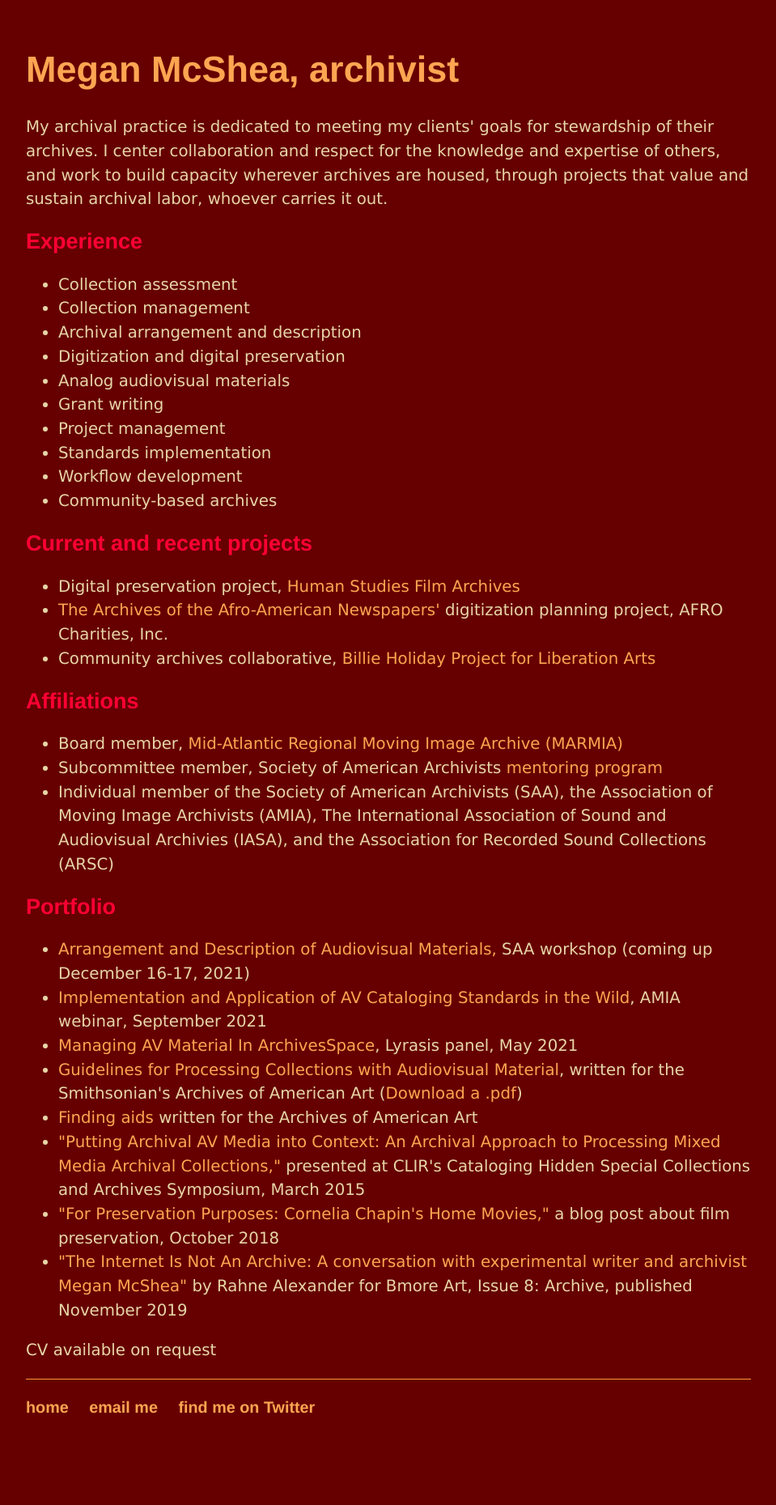
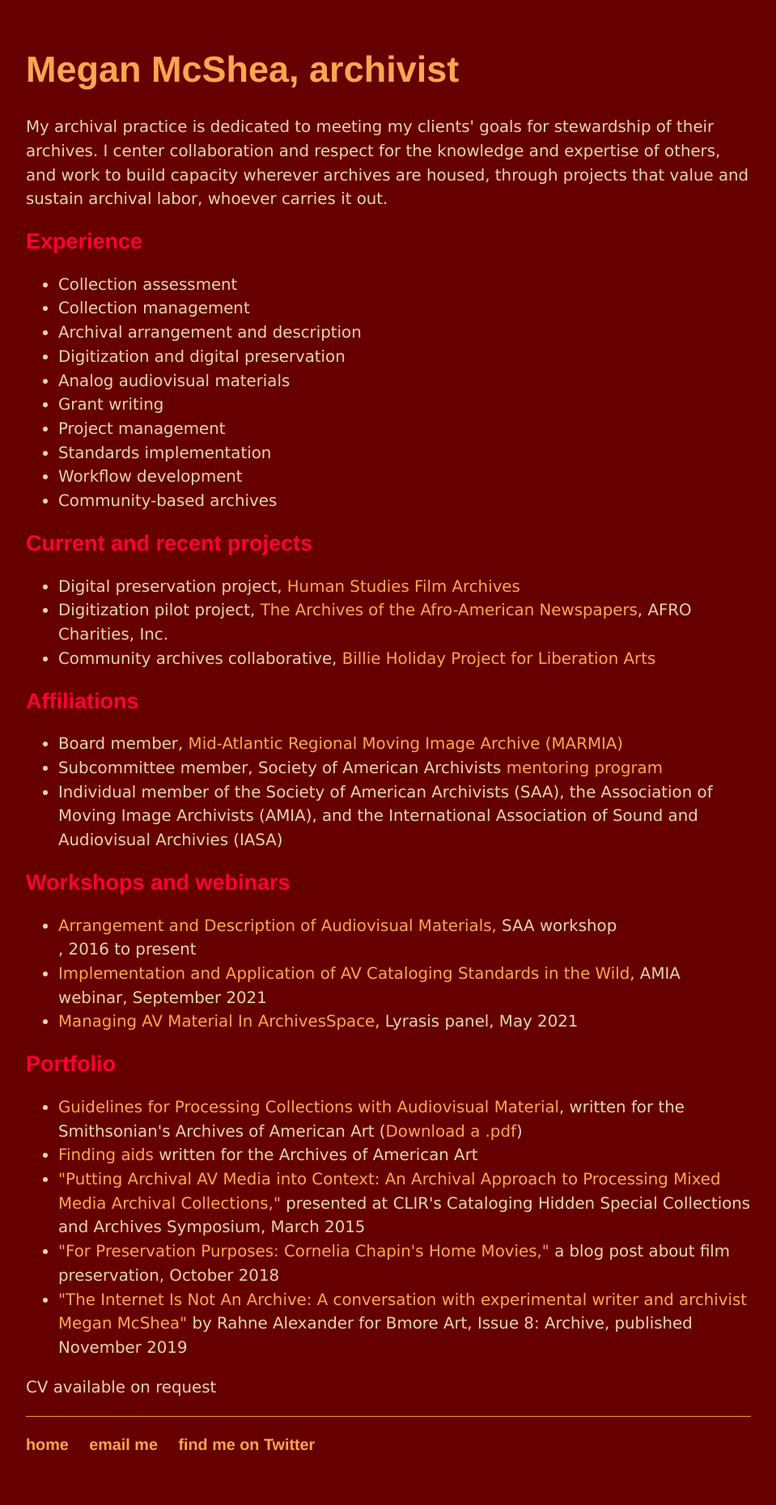
Before and after one commit to megan-mcshea/megan-mcshea.github.io, a Jekyll site: the page built from archivist.html, in a window 1280 px wide. Shown: the whole page at 81% size, without its empty margins (160-1119 px from the left). Built offline with Jekyll 4.4.1, drawn with Linux system fonts in a browser that asks for light colours; before the commit the page ends 1813 px from its top, so only the background shows below that.

Commit message:
Update archivist.html

```diff
--- a/archivist.html
+++ b/archivist.html
@@ -20,21 +20,25 @@ title: Megan McShea, archivist
 
 	<h2>Current and recent projects</h2>
 	<ul><li>Digital preservation project, <a href="https://www.youtube.com/user/HSFAFilmClips" target="_blank">Human Studies Film Archives</a></li>
-	<li><a href="https://www.afrocharities.org/archives" target="_blank">The Archives of the Afro-American Newspapers'</a> digitization planning project, AFRO Charities, Inc.</li>
+	<li>Digitization pilot project, <a href="https://www.afrocharities.org/archives" target="_blank">The Archives of the Afro-American Newspapers</a>, AFRO Charities, Inc.</li>
 	<li>Community archives collaborative, <a href="https://sites.krieger.jhu.edu/billie-holiday-project/" target="_blank">Billie Holiday Project for Liberation Arts</a></li></ul>
 
 	<h2>Affiliations</h2>
 	<ul><li>Board member, <a href="https://marmia.org/" target="_blank">Mid-Atlantic Regional Moving Image Archive (MARMIA)</a></li>
 	<li>Subcommittee member, Society of American Archivists <a href="https://www2.archivists.org/membership/mentoring" target="_blank">mentoring program</a></li>
-	<li>Individual member of the Society of American Archivists (SAA), the Association of Moving Image Archivists (AMIA), The International Association of Sound and Audiovisual Archivies (IASA), and the Association for Recorded Sound Collections (ARSC)</li>
+	<li>Individual member of the Society of American Archivists (SAA), the Association of Moving Image Archivists (AMIA), and the International Association of Sound and Audiovisual Archivies (IASA)</li>
+	</ul>
+
+	<h2>Workshops and webinars</h2>
+	<ul>
+	<li><a href="https://www2.archivists.org/prof-education/course-catalog/arrangement-and-description-of-audiovisual-materials">Arrangement and Description of Audiovisual Materials,</a> SAA workshop</li>, 2016 to present
+		<li><a href="https://vimeo.com/ondemand/csitw" target="_blank">Implementation and Application of AV Cataloging Standards in the Wild</a>, AMIA webinar, September 2021</li>
+		<li><a href="https://archivesspace.org/archives/6901" target="_blank">Managing AV Material In ArchivesSpace</a>, Lyrasis panel, May 2021</li>
 	</ul>
 
 	<h2>Portfolio</h2>
 	<ul>
-	<li><a href="https://mysaa.archivists.org/nc__event?id=a0l5a00000EHCy9AAH" target="_blank">Arrangement and Description of Audiovisual Materials,</a> SAA workshop (coming up December 16-17, 2021)</li>
-		<li><a href="https://vimeo.com/ondemand/csitw" target="_blank">Implementation and Application of AV Cataloging Standards in the Wild</a>, AMIA webinar, September 2021</li>
-		<li><a href="https://archivesspace.org/archives/6901" target="_blank">Managing AV Material In ArchivesSpace</a>, Lyrasis panel, May 2021</li>
-		<li><a href="https://www.aaa.si.edu/documentation/guidelines-for-processing-collections-with-audiovisual-material" target="_blank">Guidelines for Processing Collections with Audiovisual Material</a>, written for the Smithsonian's Archives of American Art (<a href="/AAAAVProcessingGuidelines2019.pdf" target="_blank">Download a .pdf</a>)</li>
+	<li><a href="https://www.aaa.si.edu/documentation/guidelines-for-processing-collections-with-audiovisual-material" target="_blank">Guidelines for Processing Collections with Audiovisual Material</a>, written for the Smithsonian's Archives of American Art (<a href="/AAAAVProcessingGuidelines2019.pdf" target="_blank">Download a .pdf</a>)</li>
 	<li><a href="https://sova.si.edu/search?q=%22megan+mcshea%22&f=data_source%3AArchives+of+American+Art" target="_blank">Finding aids</a> written for the Archives of American Art</li>
 	<li><a href="https://www.clir.org/wp-content/uploads/sites/6/McShea.pdf" target="_blank">"Putting Archival AV Media into Context: An Archival Approach to Processing Mixed Media Archival Collections,"</a> presented at CLIR's Cataloging Hidden Special Collections and Archives Symposium, March 2015</li>
 	<li><a href="https://www.aaa.si.edu/blog/2018/10/for-preservation-purposes-cornelia-chapins-home-movies" target="_blank">"For Preservation Purposes: Cornelia Chapin's Home Movies,"</a> a blog post about film preservation, October 2018</li>
```
